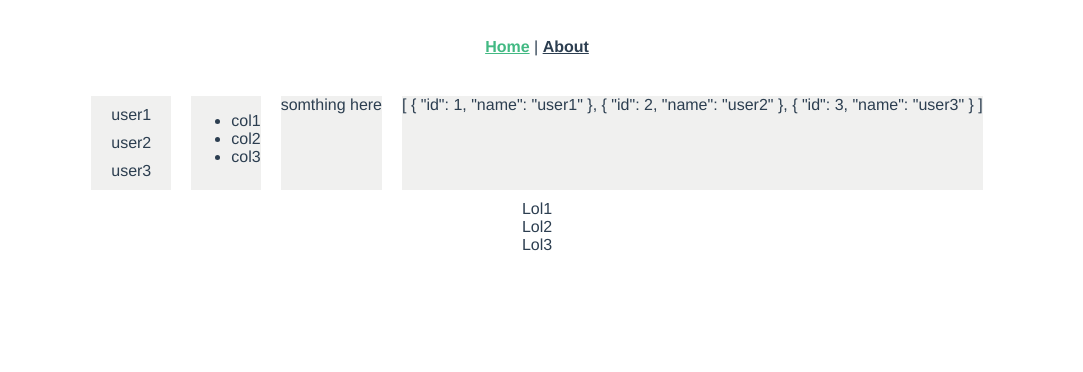
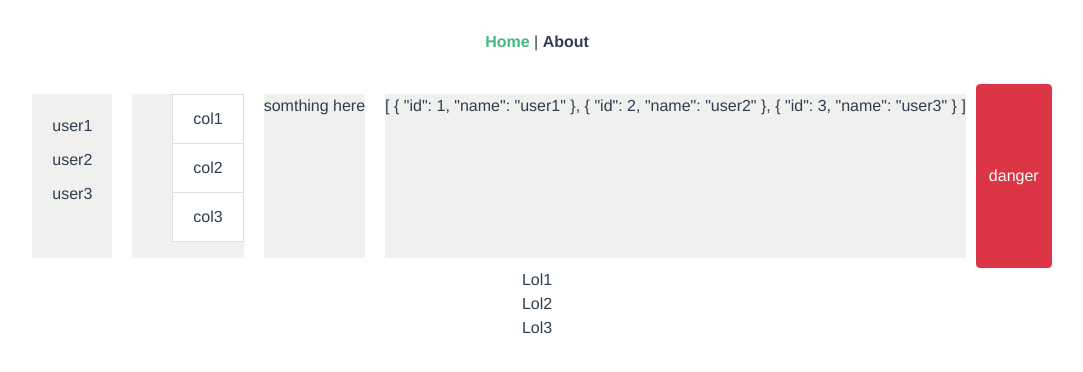
Before and after one commit to blackhoward/webpage-builder-elementor, a Vue app in the folder frontend/: page /#/ in a window 1280 px wide. Shown: the top 372 px of the page, without its empty margins (103-1186 px from the left). Built offline with nearby package versions, Linux system fonts and the light colour scheme.

Commit message:
added bootstrap-vue

```diff
--- a/frontend/package.json
+++ b/frontend/package.json
@@ -8,8 +8,10 @@
     "lint": "vue-cli-service lint"
   },
   "dependencies": {
+    "bootstrap": "^4.4.1",
+    "bootstrap-vue": "^2.1.0",
     "core-js": "^3.4.4",
-    "vue": "^2.6.10",
+    "vue": "^2.6.11",
     "vue-router": "^3.1.3",
     "vuedraggable": "^2.23.2",
     "vuex": "^3.1.2"
--- a/frontend/src/components/HelloWorld.vue
+++ b/frontend/src/components/HelloWorld.vue
@@ -36,6 +36,7 @@
     </div>
     <div>somthing here</div>
     <div>{{ myColumns }}</div>
+    <button class="btn btn-danger">danger</button>
   </div>
 </template>
 
--- a/frontend/src/main.js
+++ b/frontend/src/main.js
@@ -2,7 +2,11 @@
 import App from "./App.vue";
 import router from "./router";
 import store from "./store";
+import BootstrapVue from "bootstrap-vue";
+import "bootstrap/dist/css/bootstrap.css";
+import "bootstrap-vue/dist/bootstrap-vue.css";
 
+Vue.use(BootstrapVue);
 Vue.config.productionTip = false;
 
 new Vue({
```
Also changed, not shown: 1 other file (tests, documents, lock files or other folders).
